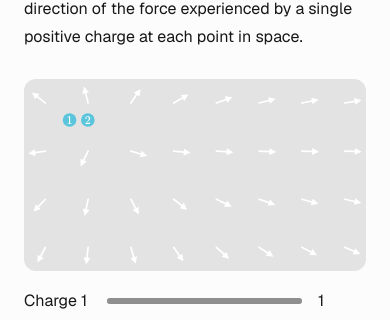
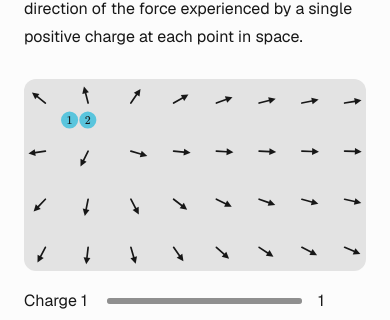
Before and after one commit to Karledo/karledo.github.io, a Next.js app: page /writing/simulating-electric-fields in a window 390 px wide. Shown: the part 1125-1445 px from the top of the page. Built offline with nearby package versions, Linux system fonts and the light colour scheme.

Commit message:
Fix electric field mobile controls

```diff
--- a/app/writing/(content)/quantum-mechanics-linearity/components/superposition.tsx
+++ b/app/writing/(content)/quantum-mechanics-linearity/components/superposition.tsx
@@ -59,8 +59,6 @@ const sketch: P5Sketch = (p5, parentRef) => {
 
     const angularWaveNumber = 2 * Math.PI * waveNumber;
     const angularFrequency = 2 * Math.PI * frequency;
-
-    p5.fill("white");
 
     p5.strokeWeight(p5.width * 0.0078);
     p5.stroke("#58C4DD");
--- a/app/writing/(content)/simulating-electric-fields/components/p5-electric-field.tsx
+++ b/app/writing/(content)/simulating-electric-fields/components/p5-electric-field.tsx
@@ -18,10 +18,29 @@ const numCharges = 2
 let charges: Array<Charge>
 let mouseInCanvas = false;
 let selectedCharge: Charge | null
-let dragging = false
 
 const setup: Setup = ({ p5, canvas }) => {
   p5.colorMode(p5.HSL)
+
+  function stopTouchScrolling(canvas: any) {
+    document.body.addEventListener("touchstart", function (e) {
+      if (e.target == canvas) {
+        e.preventDefault();
+      }
+    }, { passive: false });
+    document.body.addEventListener("touchend", function (e) {
+      if (e.target == canvas) {
+        e.preventDefault();
+      }
+    }, { passive: false });
+    document.body.addEventListener("touchmove", function (e) {
+      if (e.target == canvas) {
+        e.preventDefault();
+      }
+    }, { passive: false });
+  }
+
+  stopTouchScrolling(document.getElementById("defaultCanvas0"))
 
   charges = Array.from({ length: numCharges }).map((_, i) => {
     return { position: p5.createVector(p5.width * 0.25 + i * p5.width * 0.1, p5.height * 0.4), magnitude: 1 }
@@ -35,15 +54,6 @@ const setup: Setup = ({ p5, canvas }) => {
     mouseInCanvas = true
   })
 
-  canvas.mousePressed(() => {
-    mouseInCanvas = true
-    dragging = true
-  })
-
-  canvas.mouseReleased(() => {
-    mouseInCanvas = false
-    dragging = false
-  })
 }
 
 const draw: Draw = ({ p5 }) => {
@@ -53,26 +63,25 @@ const draw: Draw = ({ p5 }) => {
 
   const documentStyle = getComputedStyle(document.documentElement)
   const numArrows = { x: 8, y: 4 }
-  const arrowColor = "white"
+  const arrowColor = documentStyle.getPropertyValue("--foreground-100")
   const arrowLength = p5.width * 0.03
   const arrowHeadSize = p5.width * 0.02
 
   const mousePosition = p5.createVector(p5.mouseX, p5.mouseY)
-  const chargeRadius = p5.width * 0.02
+  const chargeRadius = p5.width * 0.025
   const chargeDiameter = chargeRadius * 2
 
   const positiveChargeColor = p5.color(documentStyle.getPropertyValue("--visual-blue"))
   const negativeChargeColor = p5.color(documentStyle.getPropertyValue("--visual-red"))
   const fontSize = p5.width * 0.035
 
-
   const scaledCharges = charges.map((charge) => {
     return { position: charge.position.copy().mult(p5.width / MAX_WIDTH), magnitude: charge.magnitude }
   })
 
-  if (p5.mouseIsPressed && mouseInCanvas) {
+  if (p5.mouseIsPressed) {
     for (let i = 0; i < charges.length; i++) {
-      if (mousePosition.dist(scaledCharges[i].position) < chargeRadius && !selectedCharge && dragging) {
+      if (mousePosition.dist(scaledCharges[i].position) < chargeRadius && !selectedCharge) {
         selectedCharge = charges[i]
         break
       }
@@ -81,7 +90,7 @@ const draw: Draw = ({ p5 }) => {
 
   const scaledMousePosition = mousePosition.copy().mult(MAX_WIDTH / p5.width)
   if (selectedCharge) {
-    if (dragging) {
+    if (p5.mouseIsPressed) {
       selectedCharge.position.x = p5.min(p5.max(0, scaledMousePosition.x), MAX_WIDTH)
       selectedCharge.position.y = p5.min(p5.max(0, scaledMousePosition.y), MAX_HEIGHT)
     } else {
@@ -138,7 +147,7 @@ const draw: Draw = ({ p5 }) => {
     const lerpFactor = (charge.magnitude + 1) * 0.5
     p5.fill(p5.lerpColor(negativeChargeColor, positiveChargeColor, lerpFactor))
     p5.circle(charge.position.x, charge.position.y, chargeDiameter)
-    p5.fill("white")
+    p5.fill(documentStyle.getPropertyValue("--foreground-100"))
     p5.translate(0, fontSize * 0.30)
     p5.text(`${i + 1}`, charge.position.x, charge.position.y)
     p5.pop()
```
